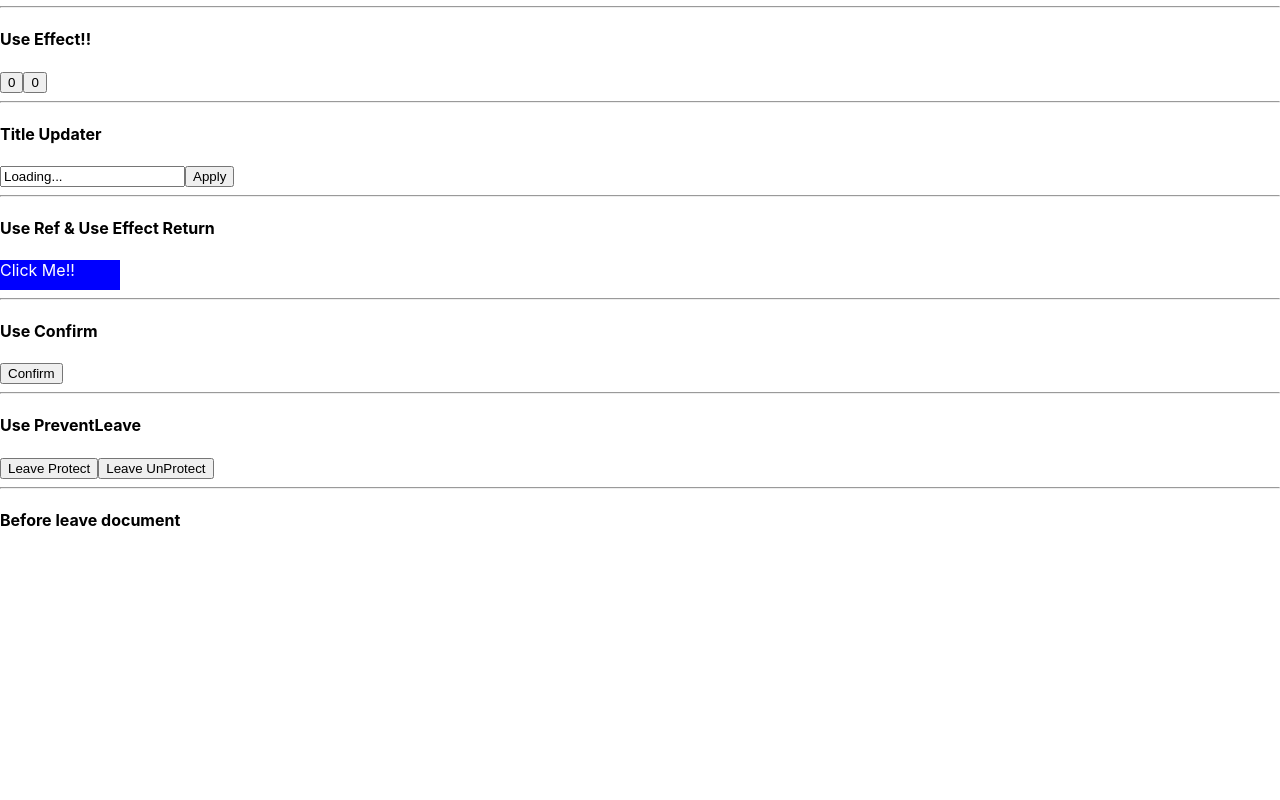
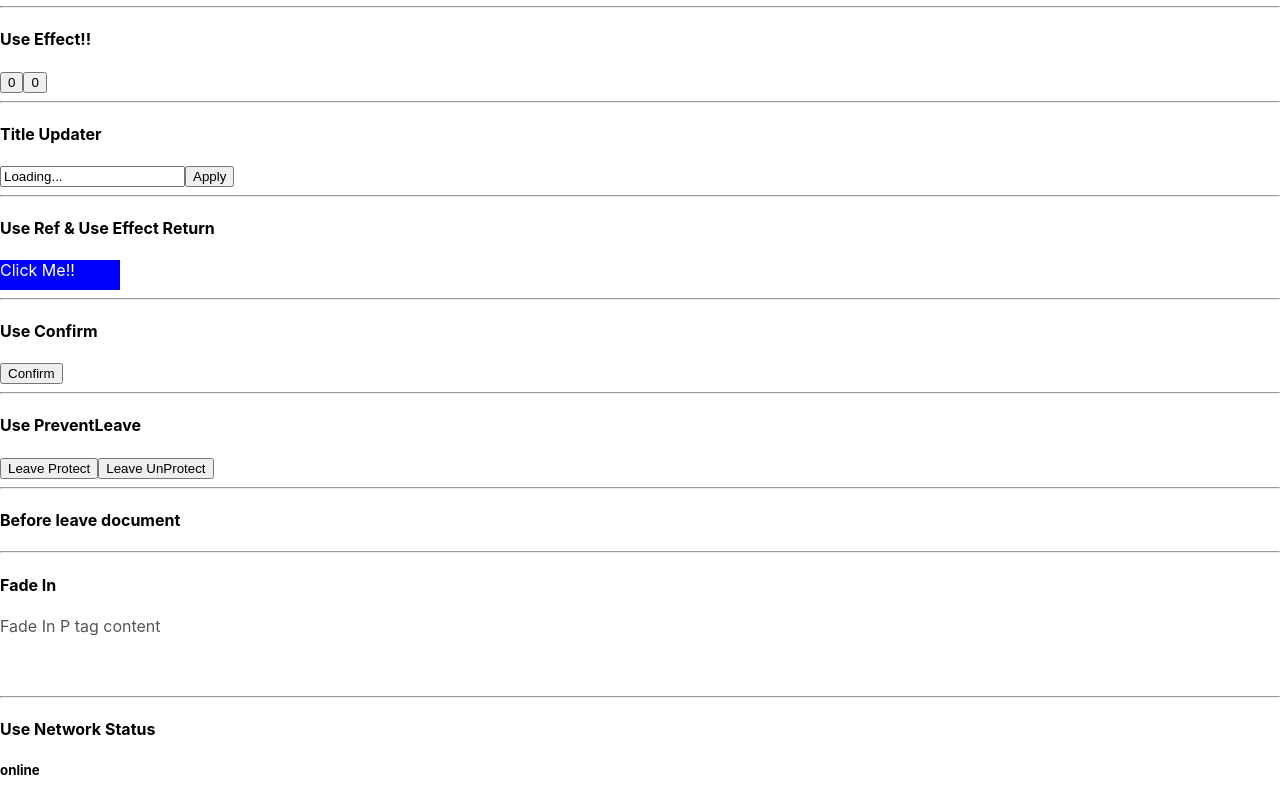
Before and after one commit to eagleduk/CustomHooks, a React (Create React App) app: page / in a window 1280 px wide. Shown: the part 201-1001 px from the top of the page. Before the commit the page ends 800 px from the top, so only its background shows below. Built offline with nearby package versions, Linux system fonts and the light colour scheme.

Commit message:
#8.0 Use Fadein & Use Network useRef 를 이용하여, element 에 reference를 할당할때, 스타일을 부여할 수 있다. useEffect 를 사용하여, online/offline 이벤트를 추가하여, 현재 network 상태를 확인할 수 있다.

```diff
--- a/src/App.js
+++ b/src/App.js
@@ -6,6 +6,8 @@ import TitleUpdater from "./components/TitleUpdater";
 import CustomConfirm from "./components/CustomConfirm";
 import CustomPreventLeave from "./components/CustomPreventLeave";
 import BeforeLeave from "./components/BeforeLeave";
+import FadeInComponent from "./components/FadeInComponent";
+import NetworkStatus from "./components/NetworkStatus";
 
 function App() {
   return (
@@ -25,6 +27,10 @@ function App() {
       <CustomPreventLeave />
       <hr />
       <BeforeLeave />
+      <hr />
+      <FadeInComponent />
+      <hr />
+      <NetworkStatus />
     </div>
   );
 }
--- /dev/null
+++ b/src/components/FadeInComponent.js
@@ -0,0 +1,15 @@
+import useFadeIn from "../customHooks/useFadeIn";
+
+const FadeInComponent = () => {
+  const elementP = useFadeIn(1, 5);
+  const elementH3 = useFadeIn(2, 10);
+  return (
+    <div>
+      <h4>Fade In</h4>
+      <p {...elementP}>Fade In P tag content</p>
+      <h3 {...elementH3}>Fade In H3 tag content</h3>
+    </div>
+  );
+};
+
+export default FadeInComponent;
--- /dev/null
+++ b/src/components/NetworkStatus.js
@@ -0,0 +1,16 @@
+import useNetworkStatus from "../customHooks/useNetworkStatus";
+
+const NetworkStatus = () => {
+  const onNetworkChange = (isOnline) => {
+    console.log(isOnline ? "Network onLine!!!" : "Network offLine...");
+  };
+  const isOnline = useNetworkStatus(onNetworkChange);
+  return (
+    <div>
+      <h4>Use Network Status</h4>
+      <h5>{isOnline ? "online" : "offline"}</h5>
+    </div>
+  );
+};
+
+export default NetworkStatus;
--- /dev/null
+++ b/src/customHooks/useFadeIn.js
@@ -0,0 +1,24 @@
+import { useEffect, useRef } from "react";
+
+const useFadeIn = (duration = 1, delay = 1) => {
+  const element = useRef();
+
+  useEffect(() => {
+    if (element.current) {
+      const { current } = element;
+      if (typeof duration === "number" && typeof delay === "number") {
+        current.style.transition = `opacity ${duration}s ease-in-out ${delay}s`;
+      }
+      current.style.opacity = 1;
+    }
+  }, []);
+
+  return {
+    ref: element,
+    style: {
+      opacity: 0,
+    },
+  };
+};
+
+export default useFadeIn;
--- /dev/null
+++ b/src/customHooks/useNetworkStatus.js
@@ -0,0 +1,25 @@
+import { useEffect, useState } from "react";
+
+const useNetworkStatus = (onChange) => {
+  const [status, setStatus] = useState(navigator.onLine);
+
+  const networkHandler = () => {
+    if (onChange && typeof onChange === "function") {
+      onChange(navigator.onLine);
+    }
+    setStatus(navigator.onLine);
+  };
+
+  useEffect(() => {
+    window.addEventListener("online", networkHandler);
+    window.addEventListener("offline", networkHandler);
+    return () => {
+      window.addEventListener("online", networkHandler);
+      window.addEventListener("offline", networkHandler);
+    };
+  }, []);
+
+  return status;
+};
+
+export default useNetworkStatus;
```
Also changed, not shown: 1 other file (tests, documents, lock files or other folders).
